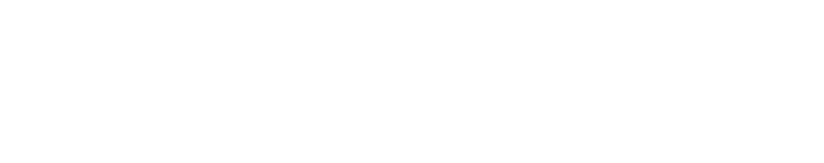
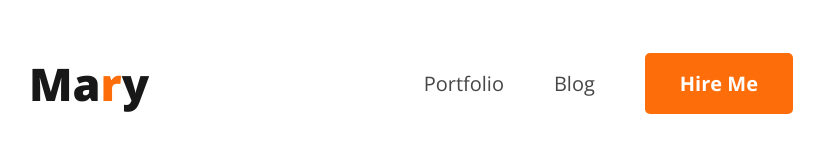
Before and after one commit to Atik-713/developer1-portfolio, a plain HTML site: page index.html in a window 1280 px wide. Shown: the whole page, without its empty margins (204-1028 px from the left). Drawn offline with nearby package versions, Linux system fonts and the light colour scheme.

Commit message:
nav added

```diff
--- a/index.html
+++ b/index.html
@@ -4,10 +4,25 @@
     <meta charset="UTF-8">
     <meta name="viewport" content="width=device-width, initial-scale=1.0">
     <title>Portfolio</title>
+    <link rel="stylesheet" href="/styles/portfolio.css">
+    <link rel="preconnect" href="https://fonts.googleapis.com">
+    <link rel="preconnect" href="https://fonts.gstatic.com" crossorigin>
+    <link href="https://fonts.googleapis.com/css2?family=Open+Sans:ital,wght@0,300..800;1,300..800&display=swap" rel="stylesheet">
 </head>
 <body>
     <header>
-
+        <nav>
+            <h3 class="mary">
+                Ma<span class="text-primary">r</span>y
+            </h3>
+            <ul>
+                <li> <a href="porfolio.html">Portfolio</a></li>
+            <li> <a href="blog.html">Blog</a></li>
+            <li>
+                <button class="btn-primary">Hire Me</button>
+            </li>
+            </ul>
+        </nav>
     </header>
     <main>
 
--- /dev/null
+++ b/styles/portfolio.css
@@ -0,0 +1,43 @@
+/* common shared styles */
+* {
+    font-family: "Open Sans", sans-serif;
+}
+.text-primary {
+    color: #FD6E0A;
+}
+/* nav related styles */
+nav {
+    display: flex;
+    justify-content: space-between;
+    margin: 0 225px 0 225px;
+}
+.mary {
+    color: var(--Dark-01, #181818);
+    font-family: "Open Sans";
+    font-size: 45px;
+    font-style: normal;
+    font-weight: 800;
+    line-height: normal;
+}
+nav > ul {
+    display: flex;
+    align-items: center;
+}
+nav li {
+    list-style: none;
+    margin-right: 50px;
+}
+nav a {
+    text-decoration: none;
+    color: #474747;
+    font-size: 20px;
+}
+.btn-primary {
+    border-radius: 5px;
+    background: #FD6E0A;
+    border: 0;
+    padding: 17px 35px;
+    color: white;
+    font-size: 20px;
+    font-weight: 700;
+}
```
